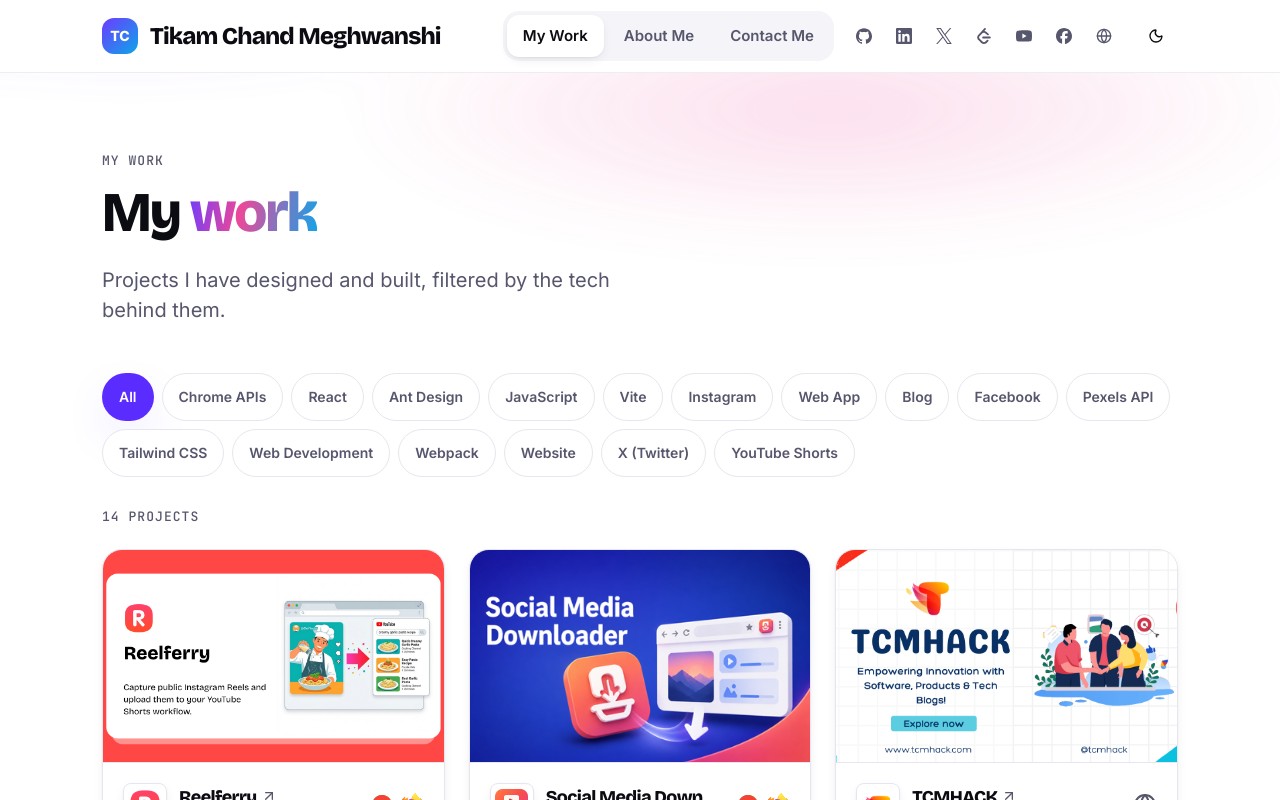
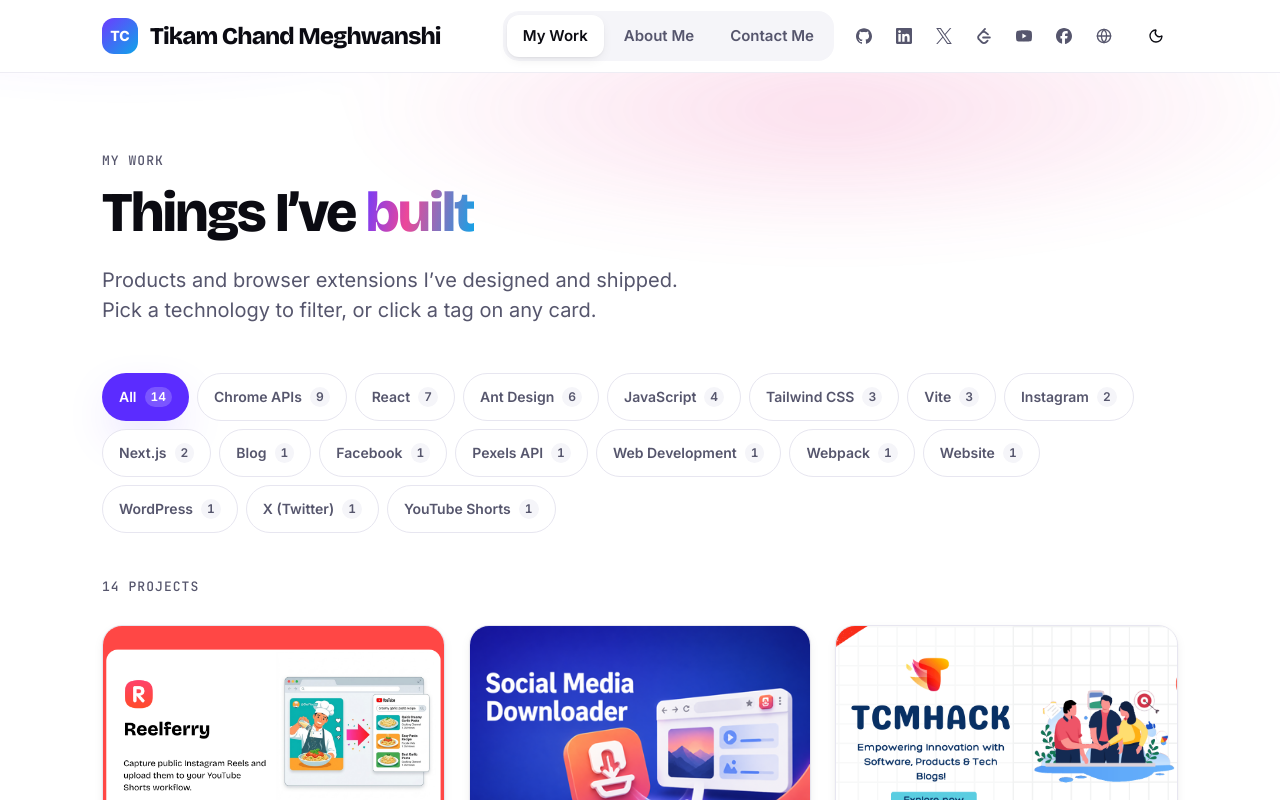
Before and after one commit to tikamchand06/tikamchand06, a Next.js app: page /my-work in a window 1280 px wide. Shown: the top 800 px of the page. Built offline with nearby package versions, Linux system fonts and the light colour scheme.

Commit message:
Polish My Work page: filter counts, clear button, copy

```diff
--- a/app/my-work/page.jsx
+++ b/app/my-work/page.jsx
@@ -3,7 +3,8 @@
 
 export const metadata = {
   title: "My Work",
-  description: "Projects I have designed and built.",
+  description:
+    "Web apps, products and browser extensions built by Tikam Chand Meghwanshi.",
 }
 
 export default function WorkPage() {
@@ -17,10 +18,11 @@
       <div className="shell relative pt-16 pb-8 md:pt-20 md:pb-20">
         <p className="meta text-muted-foreground">My Work</p>
         <h1 className="display mt-4 text-title">
-          My <span className="text-gradient">work</span>
+          Things I&rsquo;ve <span className="text-gradient">built</span>
         </h1>
         <p className="mt-6 max-w-xl text-lead text-pretty text-muted-foreground">
-          Projects I have designed and built, filtered by the tech behind them.
+          Products and browser extensions I&rsquo;ve designed and shipped. Pick
+          a technology to filter, or click a tag on any card.
         </p>
 
         <div className="mt-12">
--- a/components/work-browser.jsx
+++ b/components/work-browser.jsx
@@ -1,6 +1,7 @@
 "use client"
 
 import * as React from "react"
+import { X } from "lucide-react"
 
 import { ProjectGrid } from "@/components/project-grid"
 import { cn } from "@/lib/utils"
@@ -15,9 +16,9 @@
     }
 
     // Most-used tags first so the common filters are visible without scrolling
-    return [...counts.keys()].sort(
-      (a, b) => counts.get(b) - counts.get(a) || a.localeCompare(b)
-    )
+    return [...counts.entries()]
+      .sort(([a, x], [b, y]) => y - x || a.localeCompare(b))
+      .map(([tag, count]) => ({ tag, count }))
   }, [projects])
 
   const visible = active
@@ -27,14 +28,19 @@
   return (
     <div>
       <div className="-mx-5 flex [scrollbar-width:none] gap-2 overflow-x-auto px-5 pb-2 sm:mx-0 sm:flex-wrap sm:overflow-visible sm:px-0 sm:pb-0">
-        <FilterChip isActive={!active} onClick={() => setActive(null)}>
+        <FilterChip
+          isActive={!active}
+          count={projects.length}
+          onClick={() => setActive(null)}
+        >
           All
         </FilterChip>
 
-        {tags.map((tag) => (
+        {tags.map(({ tag, count }) => (
           <FilterChip
             key={tag}
             isActive={active === tag}
+            count={count}
             onClick={() => setActive(active === tag ? null : tag)}
           >
             {tag}
@@ -42,12 +48,27 @@
         ))}
       </div>
 
-      <p aria-live="polite" className="meta mt-8 text-muted-foreground">
-        {visible.length} {visible.length === 1 ? "project" : "projects"}
-        {active ? ` — ${active}` : ""}
-      </p>
+      <div className="mt-8 flex min-h-11 flex-wrap items-center gap-3">
+        <p aria-live="polite" className="meta text-muted-foreground">
+          {visible.length} {visible.length === 1 ? "project" : "projects"}
+          {active ? ` — ${active}` : ""}
+        </p>
+        {active ? (
+          <button
+            type="button"
+            onClick={() => setActive(null)}
+            className="inline-flex min-h-11 items-center gap-1.5 rounded-full px-3 text-[14px] font-semibold text-primary transition-colors duration-[var(--motion-fast)] hover:bg-primary/5"
+          >
+            <X aria-hidden className="size-4" />
+            Clear filter
+          </button>
+        ) : null}
+      </div>
 
-      <div className="mt-6">
+      <div
+        key={active ?? "all"}
+        className="mt-4 animate-in duration-[var(--motion-slow)] fade-in slide-in-from-bottom-2"
+      >
         <ProjectGrid
           projects={visible}
           label="Projects"
@@ -59,20 +80,30 @@
   )
 }
 
-function FilterChip({ isActive, onClick, children }) {
+function FilterChip({ isActive, count, onClick, children }) {
   return (
     <button
       type="button"
       aria-pressed={isActive}
       onClick={onClick}
       className={cn(
-        "shrink-0 rounded-full border px-4 py-2.5 text-[14px] font-semibold whitespace-nowrap transition-all duration-[var(--motion-fast)]",
+        "group inline-flex shrink-0 items-center gap-2 rounded-full border px-4 py-2.5 text-[14px] font-semibold whitespace-nowrap transition-all duration-[var(--motion-fast)]",
         isActive
           ? "border-transparent bg-primary text-primary-foreground shadow-glow"
-          : "border-border bg-card text-muted-foreground hover:border-primary/40 hover:text-foreground"
+          : "border-border bg-card text-muted-foreground hover:-translate-y-0.5 hover:border-primary/40 hover:bg-primary/5 hover:text-primary hover:shadow-2"
       )}
     >
       {children}
+      <span
+        className={cn(
+          "rounded-full px-1.5 text-[12px] leading-5 tabular-nums",
+          isActive
+            ? "bg-white/20 text-primary-foreground"
+            : "bg-muted text-muted-foreground group-hover:bg-primary/10 group-hover:text-primary"
+        )}
+      >
+        {count}
+      </span>
     </button>
   )
 }
```
Also changed, not shown: lib/projects.js.
